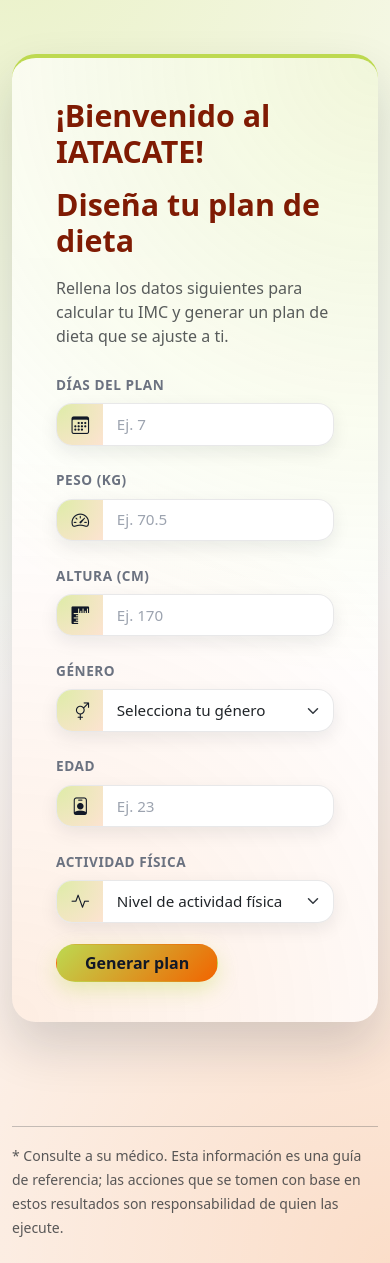
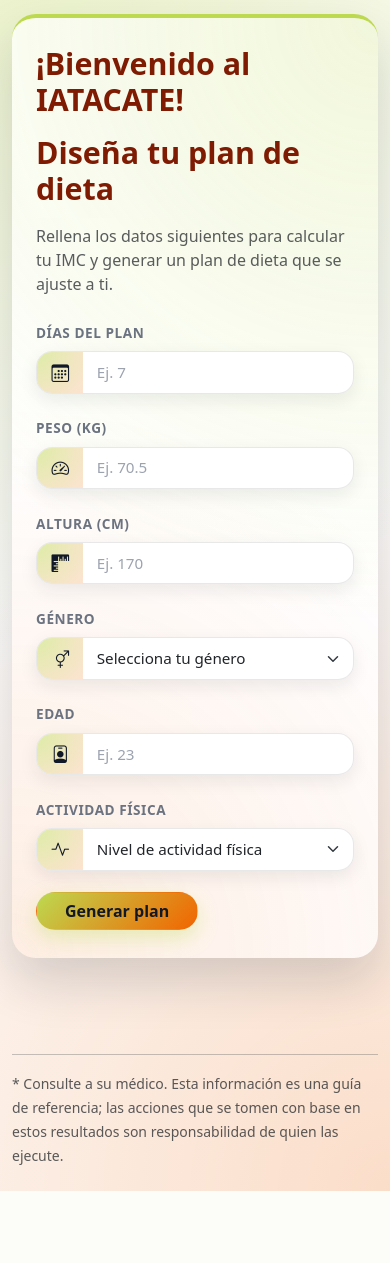
Before and after one commit to ArianaST/proyectoDieta, a Flask app: page /inicio in a window 390 px wide. Shown: the part 82-1345 px from the top of the page. After the commit the page ends 1273 px from the top, so only its background shows below. Run offline with Flask 3, Linux system fonts and the light colour scheme.

Commit message:
addResponsividadinVist

```diff
--- a/app/static/css/style.css
+++ b/app/static/css/style.css
@@ -785,3 +785,22 @@
   background: linear-gradient(135deg, var(--color-lime), var(--color-orange));
   color: #111827;
 }
+/* Ajustes suaves para pantallas muy pequeñas */
+@media (max-width: 576px) {
+  .main-container {
+    padding-top: 4.5rem;
+    padding-bottom: 2rem;
+  }
+
+  .form-card {
+    padding: 1.75rem 1.5rem;
+  }
+
+  .welcome-card {
+    padding: 2rem 1.5rem;
+  }
+
+  .results-header h1 {
+    font-size: 1.5rem;
+  }
+}
--- a/app/templates/base.html
+++ b/app/templates/base.html
@@ -3,6 +3,7 @@
 <html lang="es">
   <head>
     <meta charset="utf-8">
+      <meta name="viewport" content="width=device-width, initial-scale=1">
     <title>{% block title %}Plan de dieta{% endblock %}</title>
 
       <!-- Favicon con tu logo -->
```
